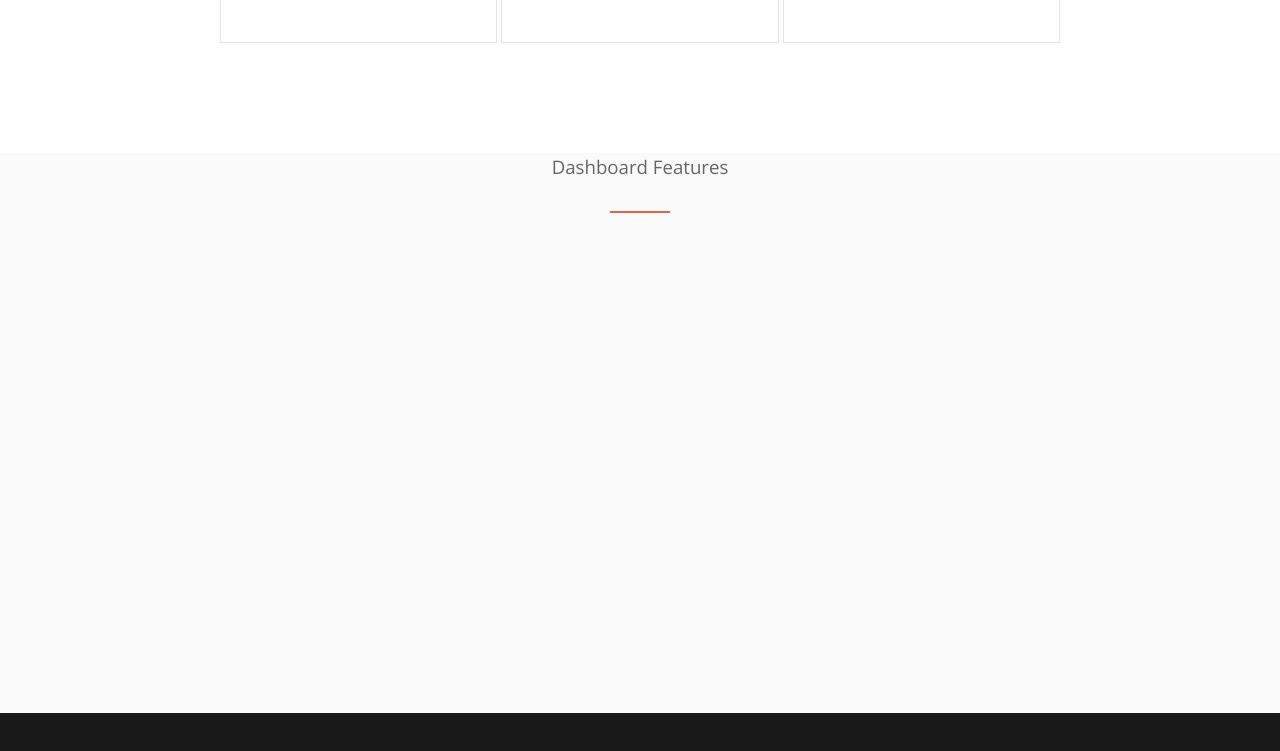
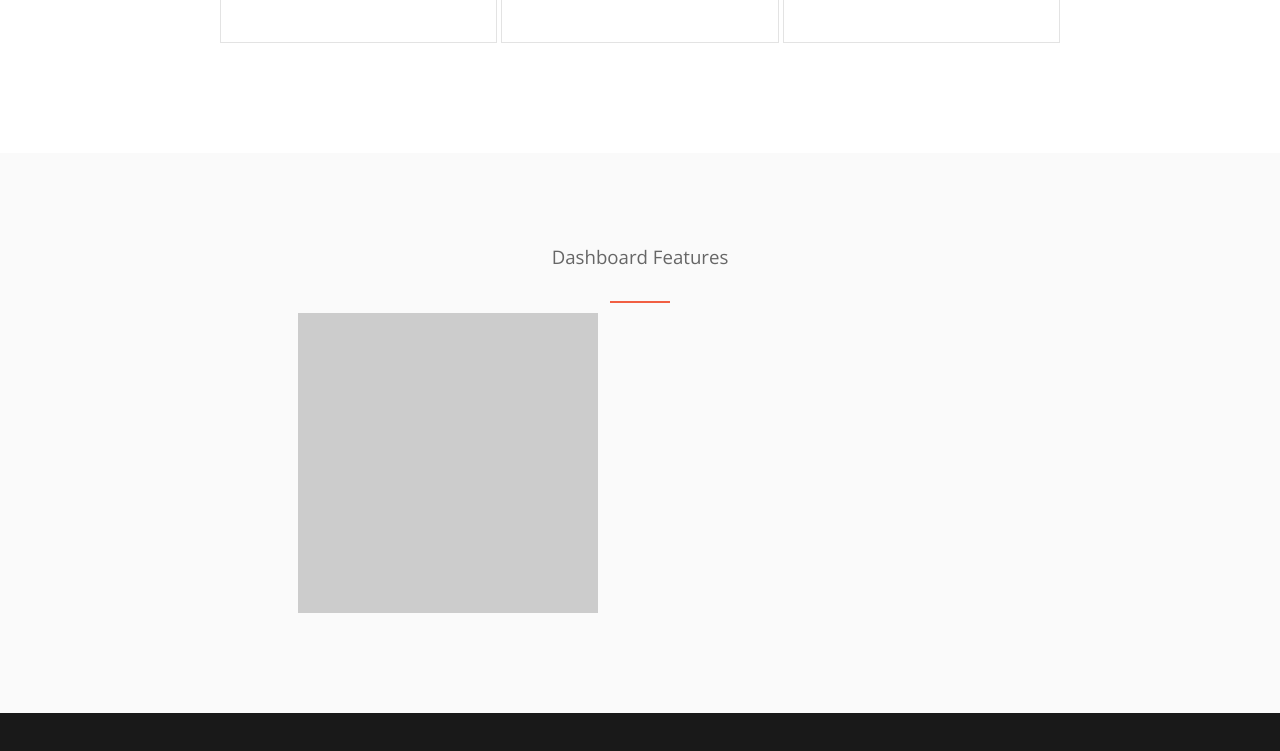
Before and after one commit to jgollner/project001, a plain HTML site: page index.html in a window 1280 px wide. Shown: the part 1435-2186 px from the top of the page. Drawn offline with nearby package versions, Linux system fonts and the light colour scheme.

Commit message:
title and image additions
title fix and image add

```diff
--- a/css/general.css
+++ b/css/general.css
@@ -197,11 +197,21 @@ button:hover {
 	width: 100%;
 	height: 70vh;
 	background-color: #fafafa;
+	padding-top: 60px;
 }
 
 
+.f-content {
+	width: 70%;
 
+}
 
+.feature-image {
+	width: 300px;
+	height: 300px;
+	margin: 0 auto;
+	background-color: #ccc;
+}
 
 
 
```
Also changed, not shown: index.html (+2 -2 lines).
